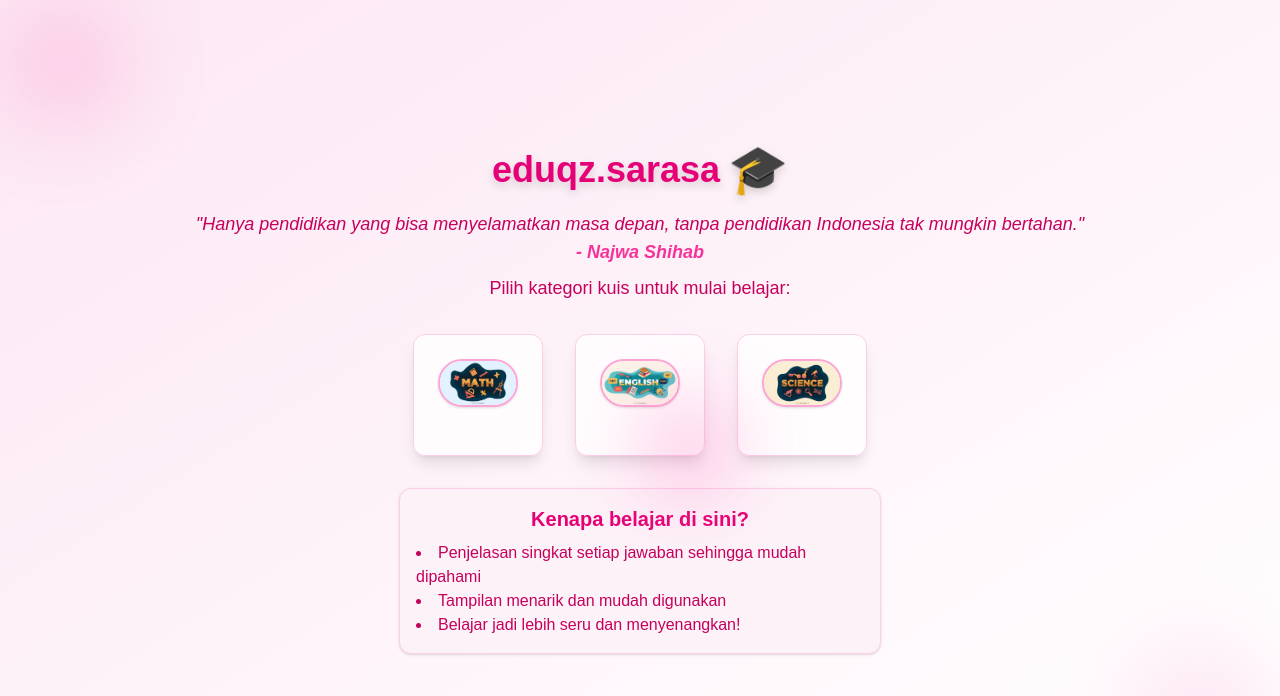
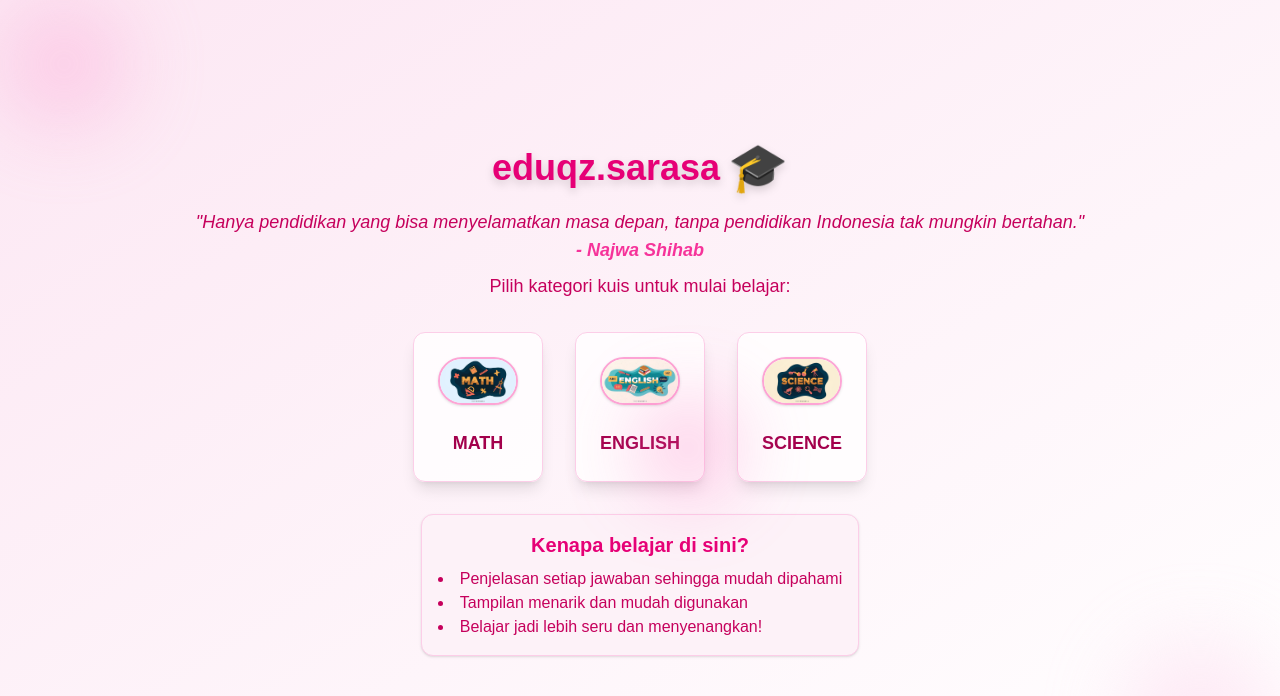
Before and after one commit to serviaa/eduqz.sarasa, a Next.js app: page / in a window 1280 px wide. Shown: the top 696 px of the page. Built offline with nearby package versions, Linux system fonts and the light colour scheme.

Commit message:
update kuis

```diff
--- a/app/page.js
+++ b/app/page.js
@@ -5,14 +5,17 @@ import Image from 'next/image';
 const categories = [
   {
     key: 'matematika',
+    label: 'MATH',
     img: '/images/matematika.jpg', // Simpan gambar di public/images/
   },
   {
     key: 'english',
+    label: 'ENGLISH',
     img: '/images/english.jpeg',
   },
   {
     key: 'ipa',
+    label: 'SCIENCE',
     img: '/images/ipa.jpg',
   },
 ];
@@ -46,7 +49,7 @@ export default function HomePage() {
       <div className="bg-pink-50 border border-pink-200 rounded-xl p-4 shadow text-center max-w-xl mx-auto">
         <h2 className="text-xl font-bold text-pink-600 mb-2">Kenapa belajar di sini?</h2>
         <ul className="list-disc list-inside text-pink-700 text-left mx-auto max-w-md">
-          <li>Penjelasan singkat setiap jawaban sehingga mudah dipahami</li>
+          <li>Penjelasan setiap jawaban sehingga mudah dipahami</li>
           <li>Tampilan menarik dan mudah digunakan</li>
           <li>Belajar jadi lebih seru dan menyenangkan!</li>
         </ul>
```
